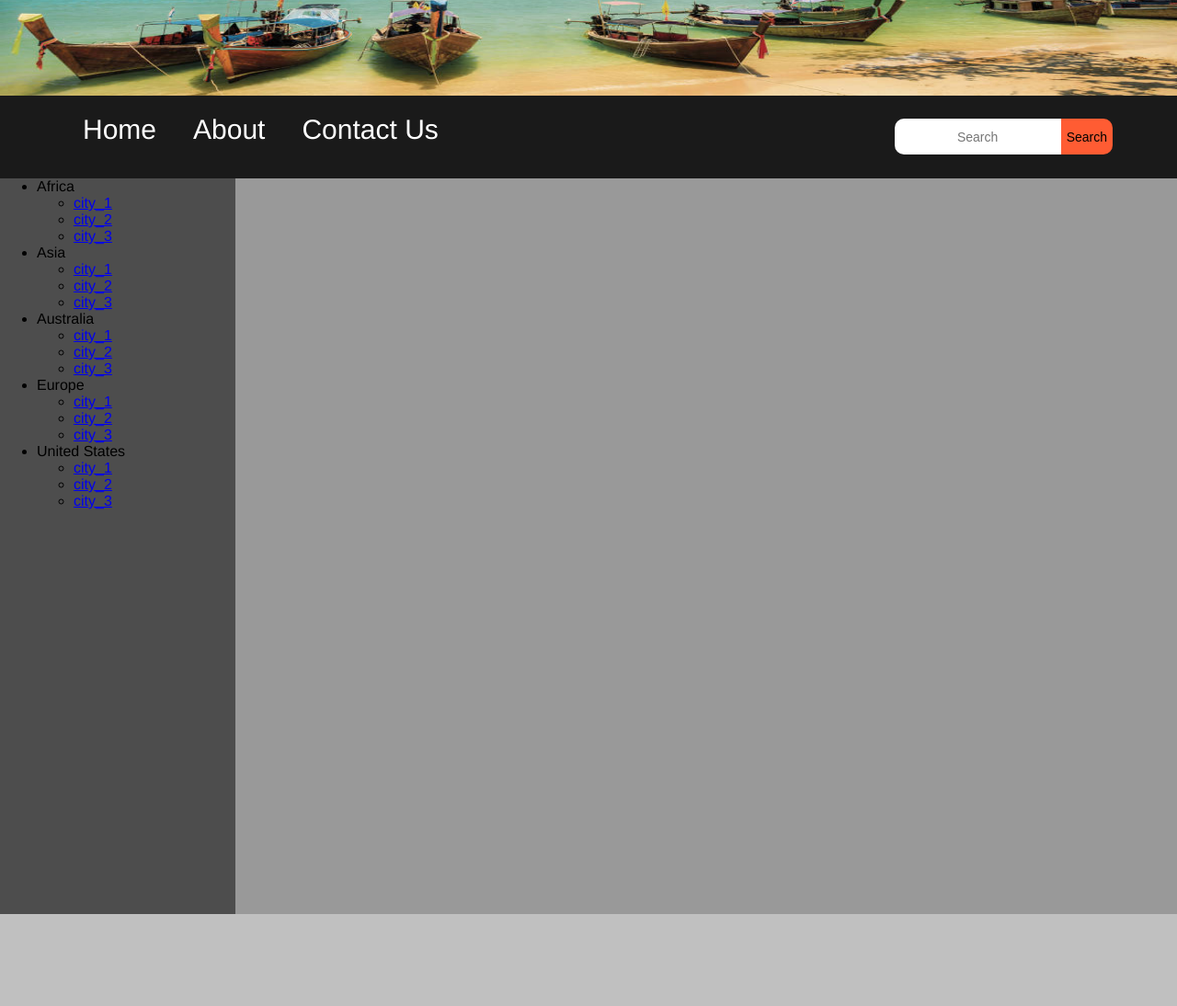
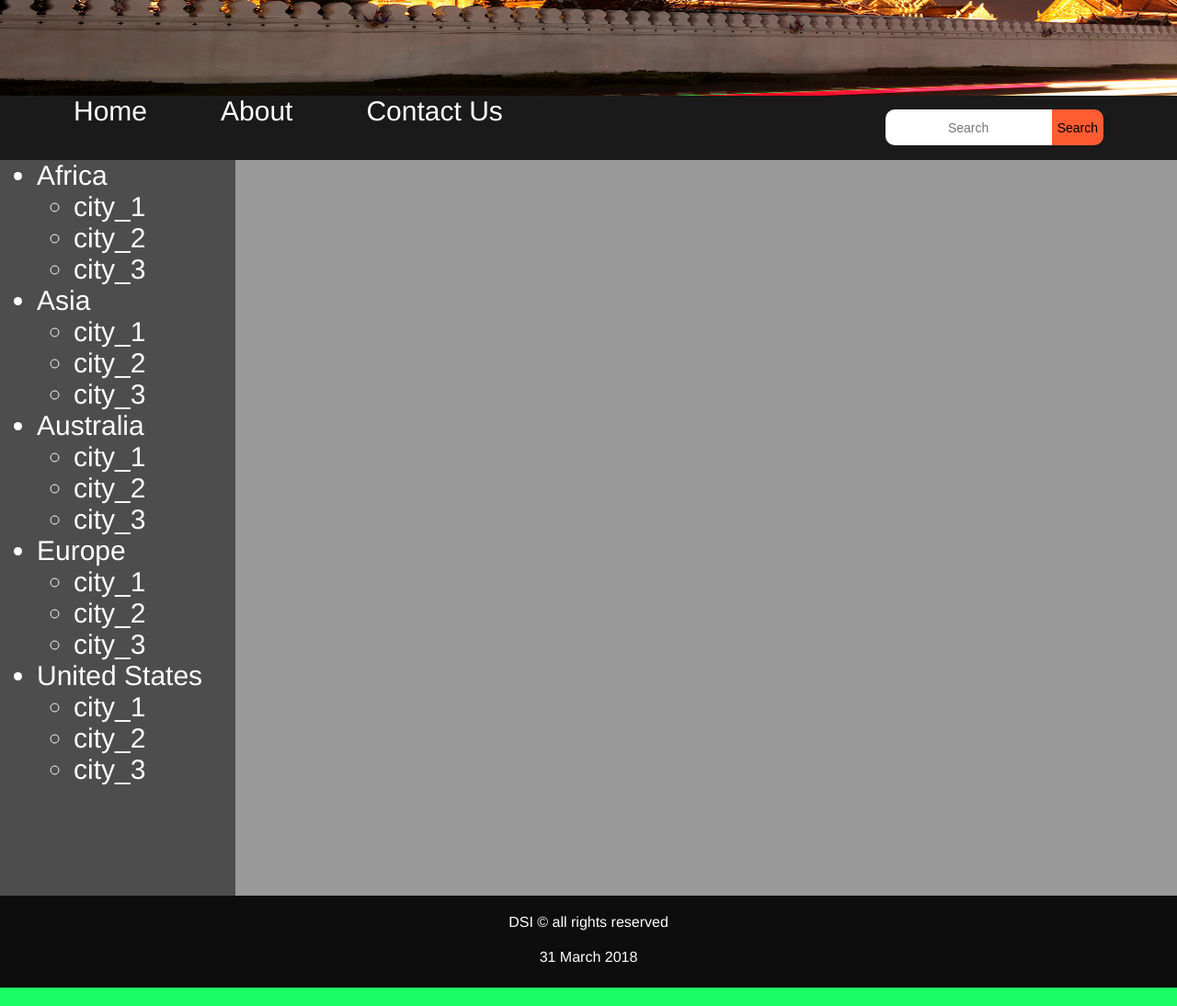
Before and after one commit to danielsimi1900/test1_github, a plain HTML site: page index.html in a window 1280 px wide. Shown: the part 160-1254 px from the top of the page at 92% size. Drawn offline with Linux system fonts and the light colour scheme.

Commit message:
improved color, background, and coyright sign

```diff
--- a/index.html
+++ b/index.html
@@ -28,7 +28,7 @@
                 </div>
 
             </div>
-            <div class="row" name="sideBar">
+            <div class="sideBar">
                 <div class="column">
                     <ul>
                         <li>Africa
@@ -75,6 +75,8 @@
 
             </div>
             <div class="footer">
+                <p>DSI &copy; all rights reserved</p>
+                <p>31 March 2018</p>
 
             </div>
 
--- a/style.css
+++ b/style.css
@@ -9,7 +9,7 @@ body{
 .header{
     width: 100%;
     height: 200px;
-    background-image: url("thailand.jpg");
+    background-image: url("thai-temple.jpg");
     background-size: 100% 100%;
     padding-top: 5%;
 }
@@ -25,18 +25,24 @@ body{
     height: 70px;
     background: #1a1a1a;
     margin: 0px;
-    padding: 10px;
+    padding: 0px;
 }
+
 .navBar .navBarLinks ul a{
     text-decoration: none;
     float: left;
-    padding-left: 40px;
-    margin-top: 10px;
+    padding: 0px 40px 0px 40px;
+    margin: 0px;
     font-size: 30px;
     color: white;
+    height: 70px;
 }
 .navBar .navBarLinks li{
     display: inline;
+}
+.navBar .navBarLinks ul a:hover{
+    background: grey;
+    color: black;
 }
 .search1{
     float: right;
@@ -69,7 +75,7 @@ body{
 
 /*===== main and sideBar ====*/
 
-.row{
+.sideBar{
     width: 100%;
     height: 800px;
     background: grey;
@@ -84,6 +90,15 @@ body{
     padding: 0px;
     float: left;
 }
+.column ul{
+    font-size: 30px;
+    color: white;
+}
+.column ul li a{
+    font-size: 30px;
+    color: white;
+    text-decoration: none;
+}
 .column1{
     width: 80%;
     height:100%;
@@ -92,7 +107,7 @@ body{
     padding: 0px;
     float: left;
 }
-.row:after{
+.sideBar:after{
     content: " ";
     display: table;
     clear: both;
@@ -112,6 +127,11 @@ body{
 .footer{
     width: 100%;
     height: 100px;
-    background: silver;
+    background: #0d0d0d;
     float: left;
 }
+.footer p{
+    text-align: center;
+    color: white;
+    padding-top: 20px;
+}
```
Also changed, not shown: thai-temple.jpg (added), thailand.jpg (deleted).
